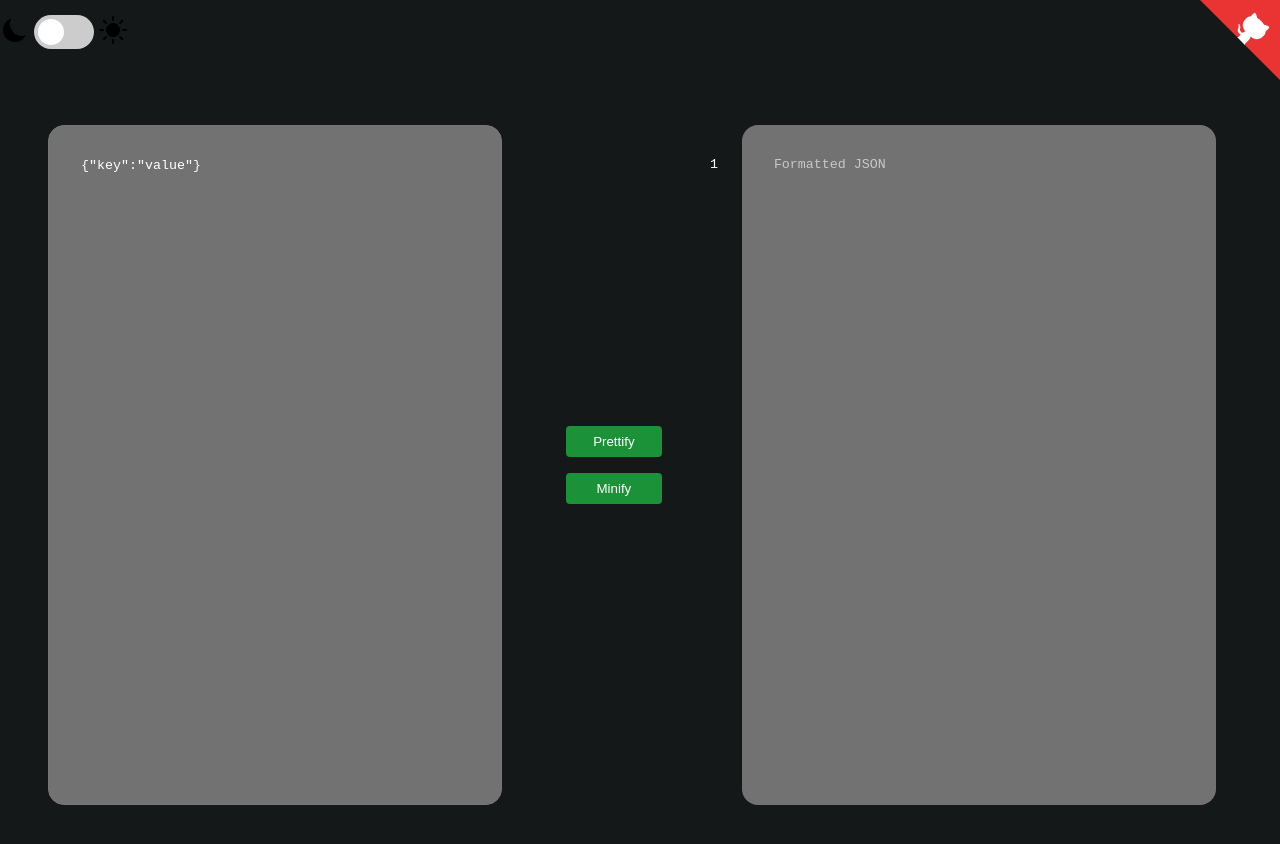
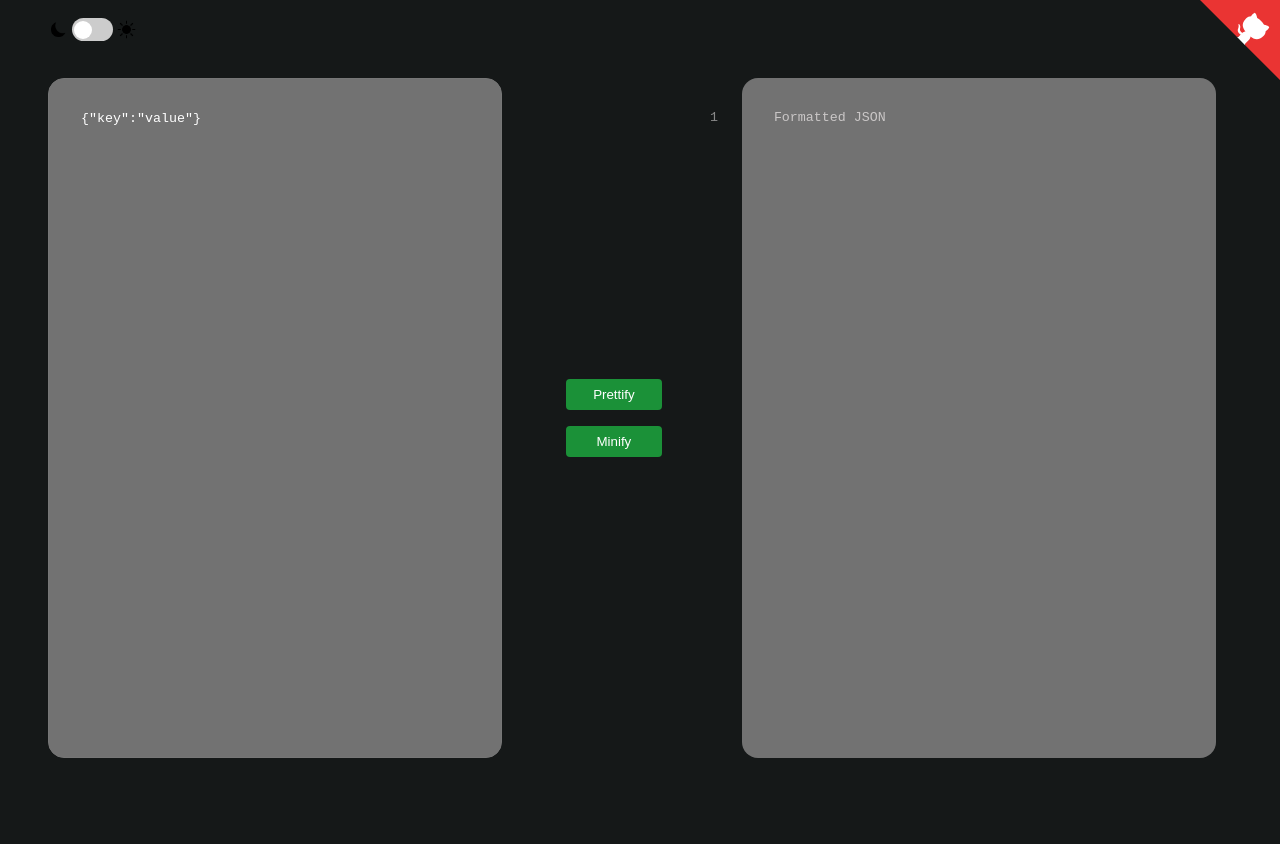
Before and after one commit to nirajacharyaa/JSONformatter, a plain HTML site: page index.html in a window 1280 px wide. After the commit the page ends 818 px from the top, so only its background shows below. Drawn offline with Linux system fonts and the light colour scheme.

Commit message:
Update style.css

```diff
--- a/style.css
+++ b/style.css
@@ -13,12 +13,13 @@ body {
   position: relative;
   display: inline-block;
   left: 0px;
-  top: -8px;
-  width: 60px;
-  height: 34px;
+  top: -5px;
+  width: 41px;
+  height: 23px;
 }
 .icon{
-  padding-top: 15px;
+  padding-top: 20px;
+  width: 1.2rem;
 
 }
 /* Hide default HTML checkbox */
@@ -32,10 +33,10 @@ body {
 .slider {
   position: absolute;
   cursor: pointer;
-  top: 0;
+  top: 3px;
   left: 0;
   right: 0;
-  bottom: 0;
+  bottom: -3px;
   background-color: #ccc;
   -webkit-transition: 0.4s;
   transition: 0.4s;
@@ -44,10 +45,10 @@ body {
 .slider:before {
   position: absolute;
   content: "";
-  height: 26px;
-  width: 26px;
-  left: 4px;
-  bottom: 4px;
+  height: 18px;
+  width: 18px;
+  left: 2px;
+  bottom: 2px;
   background-color: white;
   -webkit-transition: 0.4s;
   transition: 0.4s;
@@ -62,16 +63,18 @@ input:focus + .slider {
 }
 
 input:checked + .slider:before {
-  -webkit-transform: translateX(26px);
-  -ms-transform: translateX(26px);
-  transform: translateX(26px);
+  -webkit-transform: translateX(20px);
+  -ms-transform: translateX(20px);
+  transform: translateX(20px);
 }
 
 /* Rounded sliders */
 .slider.round {
-  border-radius: 34px;
+  border-radius: 27px;
 }
-
+.icons-modes{
+  margin-left: 49px;
+}
 .slider.round:before {
   border-radius: 50%;
 }
@@ -85,6 +88,7 @@ input:checked + .slider:before {
   align-items: center;
   justify-content: center;
   min-height: 100vh;
+  margin-top: -30px;
 }
 .container textarea {
   margin: 3rem;
@@ -142,7 +146,7 @@ input:checked + .slider:before {
 #lineCounter {
   width: 0%;
   background-color: transparent;
-  color: #ffffff;
+  color: #888888;
   overflow-y: hidden;
 }
 
```
